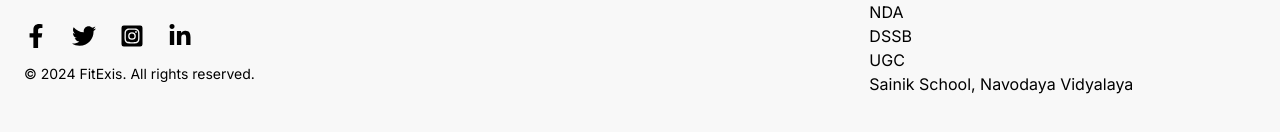
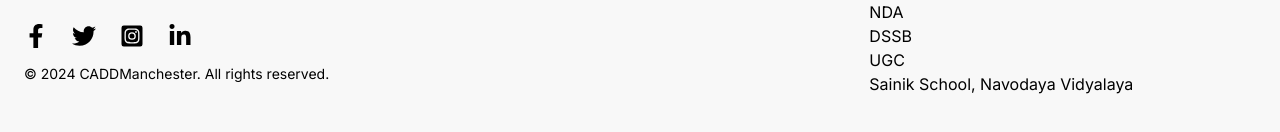
Before and after one commit to sanjay611080/cadd-manchester, a Next.js app: page /Blog in a window 1280 px wide. Shown: the part 1004-1136 px from the top of the page. Built offline with nearby package versions, Linux system fonts and the light colour scheme; a web font is replaced by a local one.

Commit message:
Home page completed with mare issues

```diff
--- a/src/app/components/common/home_cards/Cards.tsx
+++ b/src/app/components/common/home_cards/Cards.tsx
@@ -20,7 +20,7 @@
 
   return (
     <>
-      <div className="cards-container flex flex-col items-center w-full max-w-[1241px] px-8  mx-auto">
+      <div className="cards-container flex flex-col items-center w-full max-w-[1241px] md:px-8  mx-auto">
         <div className="cards-grid flex flex-col md:grid md:grid-cols-2 lg:grid-cols-4 gap-[15px] w-full">
           {cards.map((card, index) => (
             <div
--- a/src/app/components/footer/Footer.tsx
+++ b/src/app/components/footer/Footer.tsx
@@ -9,7 +9,7 @@
                 <div className="flex flex-wrap justify-between mb-12">
                     {/* About Section with SVG Logo */}
                     <div className="w-full md:w-1/3 mb-6 md:mb-0 md:pr-6 flex flex-col items-start">
-                        <img src="/logo-mobile.svg" alt="FitExis Logo" className="h-12 w-auto mb-4" />
+                        <img src="/logo-mobile.svg" alt="CADDManchester Logo" className="h-12 w-auto mb-4" />
                         <p className="text-black-600 text-sm">
                             CADD Manchester Academy – Empowering careers with 3+ years of experience in skill development. Offering offline and online training across India.
                         </p>
@@ -75,7 +75,7 @@
 
                 <div className="flex justify-start relative bottom-[50px] md:bottom-[120px]">
                     <p className="text-black-600 text-sm">
-                        &copy; {new Date().getFullYear()} FitExis. All rights reserved.
+                        &copy; {new Date().getFullYear()} CADDManchester. All rights reserved.
                     </p>
                 </div>
             </div>
--- a/src/app/components/homepage/Homepage.tsx
+++ b/src/app/components/homepage/Homepage.tsx
@@ -31,7 +31,7 @@
         className={`transition-transform transition-opacity duration-1000 ease-in-out`}
       >
         <div
-          className="py-16 text-center px-4 p"
+          className="py-16 text-center px-4"
           style={{
             background: 'linear-gradient(109.7deg, rgba(121, 176, 223, 0.18) -0.75%, rgba(91, 18, 133, 0.08) 123.88%)',
           }}
```
